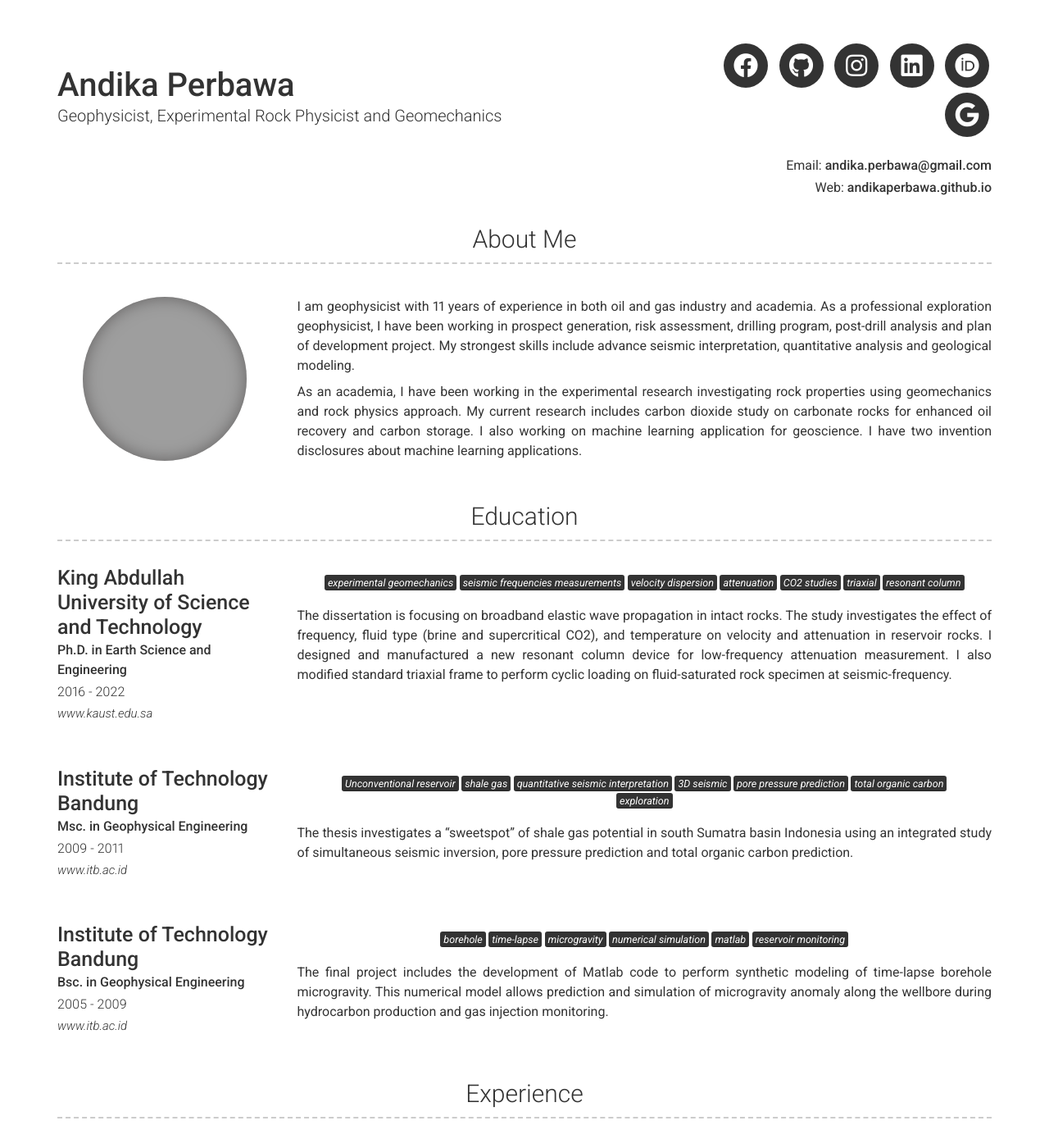
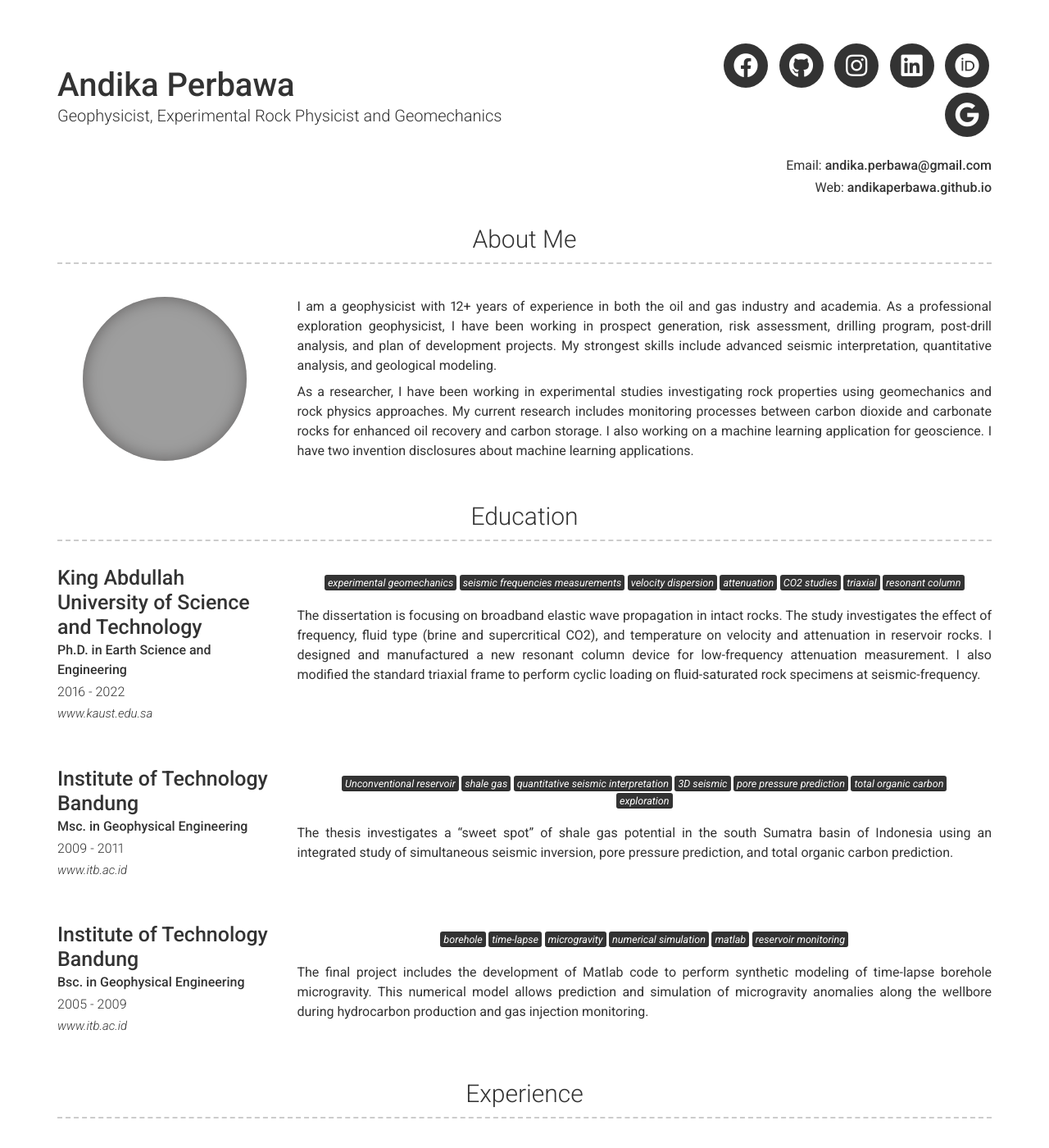
Before and after one commit to andikaperbawa/andikaperbawa2.github.io, a Jekyll site: the page built from index.md, in a window 1280 px wide and 1400 px high. Shown: the whole window at 82% size. Built offline with Jekyll 4.4.1, drawn with Linux system fonts in a browser that asks for light colours; nearby versions of some CDN libraries; grey boxes are pictures that could not be loaded.

Commit message:
Update _config.yml

```diff
--- a/_config.yml
+++ b/_config.yml
@@ -52,9 +52,10 @@ googlescholar_username: andikaperbawa
 # about_title: About Me (Use this to override about section title)
 about_profile_image: images/headshot.png
 about_content: | # this will include new lines to allow paragraphs
-  I am geophysicist with 11 years of experience in both oil and gas industry and academia. As a professional exploration geophysicist, I have been working in prospect generation, risk assessment, drilling program, post-drill analysis and plan of development project. My strongest skills include advance seismic interpretation, quantitative analysis and geological modeling.
+  I am a geophysicist with 12+ years of experience in both the oil and gas industry and academia. As a professional exploration geophysicist, I have been working in prospect generation, risk assessment, drilling program, post-drill analysis, and plan of development projects. My strongest skills include advanced seismic interpretation, quantitative analysis, and geological modeling.
 
-  As an academia, I have been working in the experimental research investigating rock properties using geomechanics and rock physics approach. My current research includes carbon dioxide study on carbonate rocks for enhanced oil recovery and carbon storage. I also working on machine learning application for geoscience. I have two invention disclosures about machine learning applications.
+  As a researcher, I have been working in experimental studies investigating rock properties using geomechanics and rock physics approaches. My current research includes monitoring processes between carbon dioxide and carbonate rocks for enhanced oil recovery and carbon storage. I also working on a machine learning application for geoscience. I have two invention disclosures about machine learning applications.
+
 
 content:
   - title: Education
@@ -68,7 +69,7 @@ content:
         quote: >
           <mark>experimental geomechanics</mark> <mark>seismic frequencies measurements</mark> <mark>velocity dispersion</mark> <mark>attenuation</mark> <mark>CO2 studies</mark> <mark>triaxial</mark> <mark>resonant column</mark>
         description: | # this will include new lines to allow paragraphs
-          The dissertation is focusing on broadband elastic wave propagation in intact rocks. The study investigates the effect of frequency, fluid type (brine and supercritical CO2), and temperature on velocity and attenuation in reservoir rocks. I designed and manufactured a new resonant column device for low-frequency attenuation measurement. I also modified standard triaxial frame to perform cyclic loading on fluid-saturated rock specimen at seismic-frequency.
+          The dissertation is focusing on broadband elastic wave propagation in intact rocks. The study investigates the effect of frequency, fluid type (brine and supercritical CO2), and temperature on velocity and attenuation in reservoir rocks. I designed and manufactured a new resonant column device for low-frequency attenuation measurement. I also modified the standard triaxial frame to perform cyclic loading on fluid-saturated rock specimens at seismic-frequency.
       - layout: left
         title: Institute of Technology Bandung
         sub_title: Msc. in Geophysical Engineering
@@ -77,7 +78,7 @@ content:
         quote: >
           <mark>Unconventional reservoir</mark> <mark>shale gas</mark> <mark>quantitative seismic interpretation</mark> <mark>3D seismic</mark> <mark>pore pressure prediction</mark> <mark>total organic carbon</mark> <mark>exploration</mark>
         description: | # this will include new lines to allow paragraphs
-          The thesis investigates a "sweetspot" of shale gas potential in south Sumatra basin Indonesia using an integrated study of simultaneous seismic inversion, pore pressure prediction and total organic carbon prediction.
+          The thesis investigates a "sweet spot" of shale gas potential in the south Sumatra basin of Indonesia using an integrated study of simultaneous seismic inversion, pore pressure prediction, and total organic carbon prediction.
       - layout: left
         title: Institute of Technology Bandung
         sub_title: Bsc. in Geophysical Engineering
@@ -86,7 +87,7 @@ content:
         quote: >
           <mark>borehole</mark> <mark>time-lapse</mark> <mark>microgravity</mark> <mark>numerical simulation</mark> <mark>matlab</mark> <mark>reservoir monitoring</mark>
         description: | # this will include new lines to allow paragraphs
-          The final project includes the development of Matlab code to perform synthetic modeling of time-lapse borehole microgravity. This numerical model allows prediction and simulation of microgravity anomaly along the wellbore during hydrocarbon production and gas injection monitoring.
+          The final project includes the development of Matlab code to perform synthetic modeling of time-lapse borehole microgravity. This numerical model allows prediction and simulation of microgravity anomalies along the wellbore during hydrocarbon production and gas injection monitoring.
   - title: Experience
     layout: list
     content:
```
